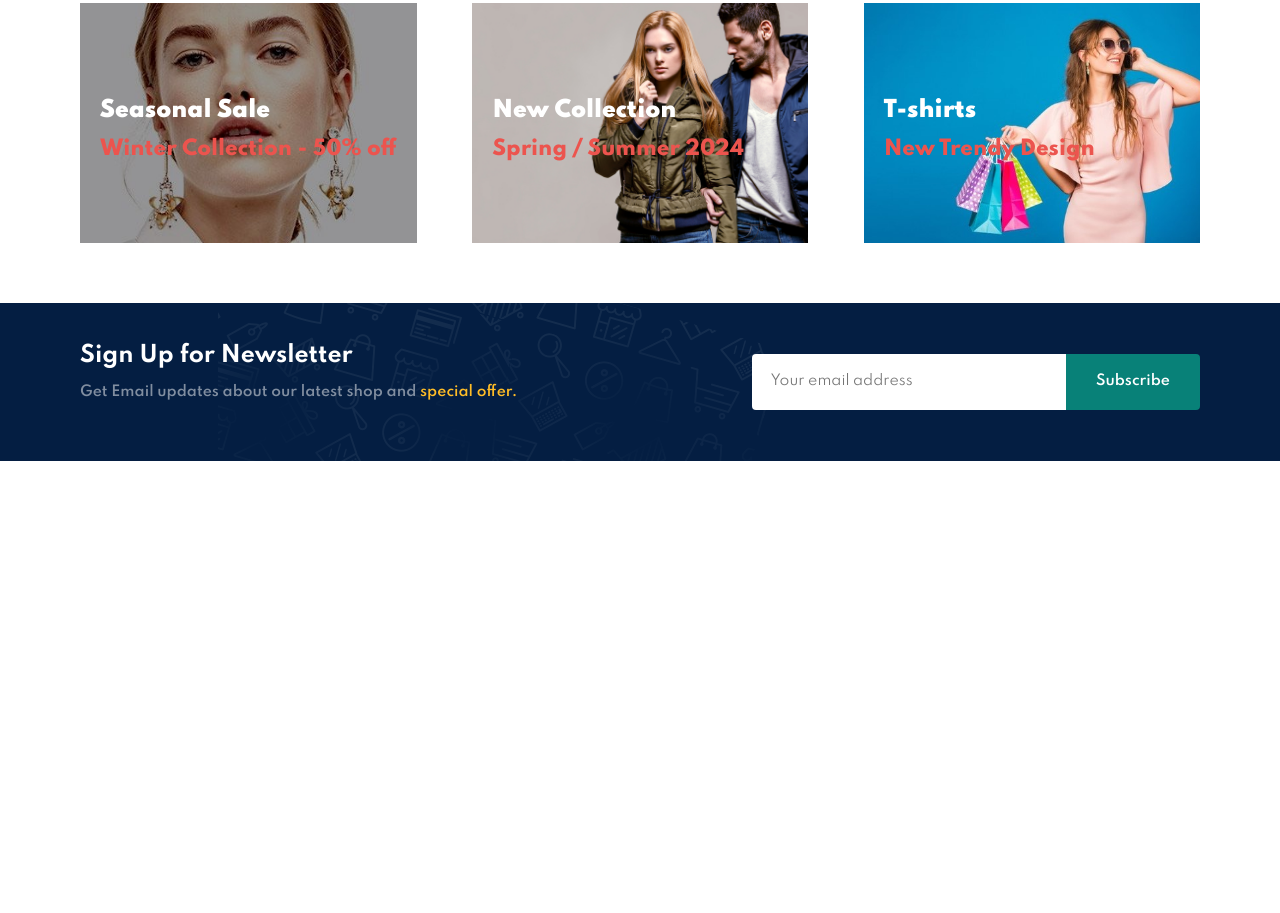
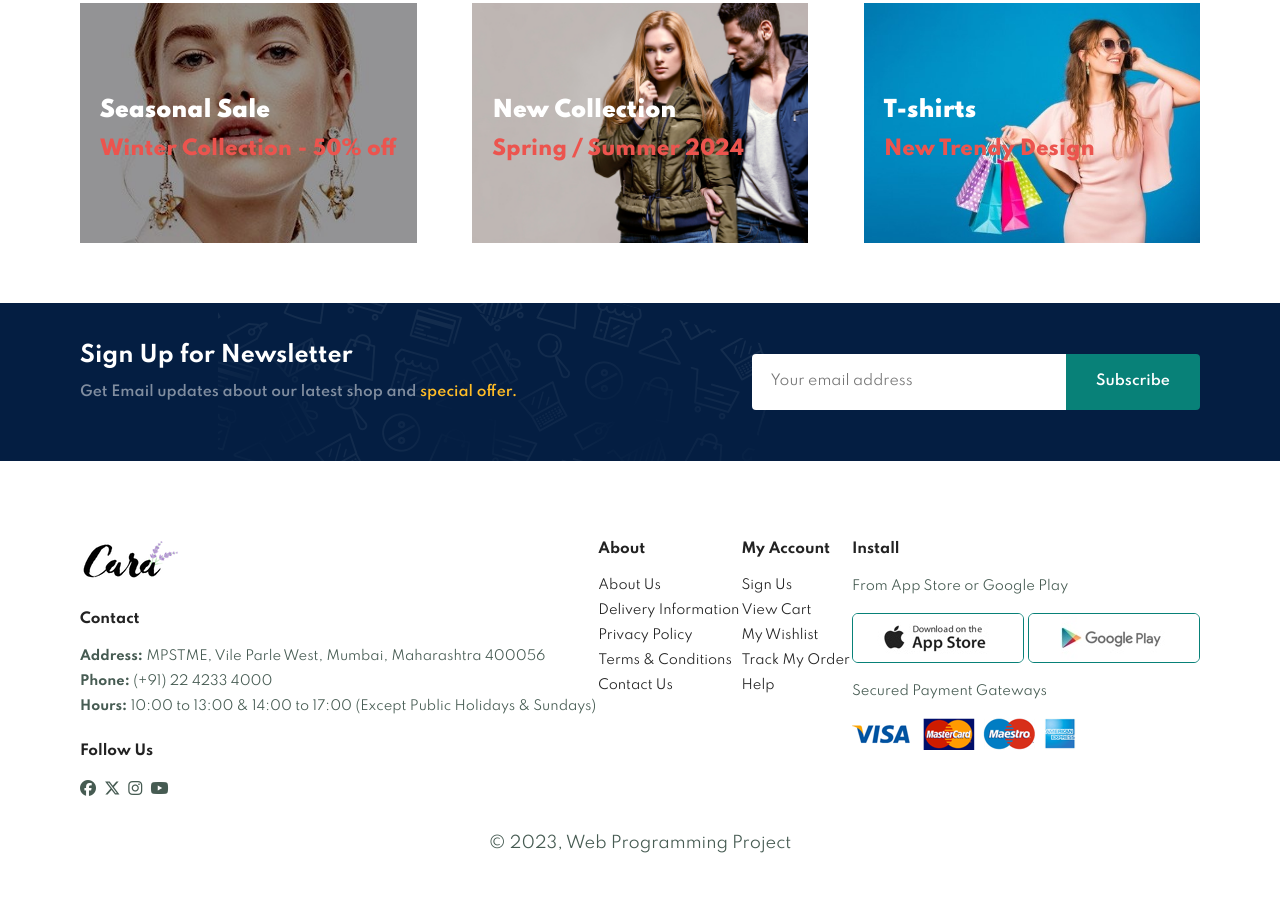
Before and after one commit to 0xRudraPatel/Ecommerce-Website, a plain HTML site: page index.html in a window 1280 px wide. Shown: the part 4379-5292 px from the top of the page. Before the commit the page ends 4880 px from the top, so only its background shows below. Drawn offline with Linux system fonts and the light colour scheme.

Commit message:
footer completed

```diff
--- a/index.html
+++ b/index.html
@@ -377,6 +377,68 @@
                 <button class="normal">Subscribe</button>
             </div>
         </section>
+
+        <footer id="footer" class="section-p1">
+            <div class="col">
+                <img class="logo" src="img/logo.png" alt="">
+                <h4>Contact</h4>
+                <p><strong>Address: </strong>MPSTME, Vile Parle West, Mumbai, Maharashtra 400056</p>
+                <p><strong>Phone: </strong>(+91) 22 4233 4000</p>
+                <p><strong>Hours: </strong>10:00 to 13:00 & 14:00 to 17:00 (Except Public Holidays & Sundays)</p>
+                <div class="follow">
+                    <h4>Follow Us</h4>
+                    <div class="icon">
+                        <span>
+                            <i class="fa-brands fa-facebook"></i>
+                        </span>
+                        <span>
+                            <i class="fa-brands fa-x-twitter"></i>
+                        </span>
+                        <span>
+                            <i class="fa-brands fa-instagram"></i>
+                        </span>
+                        <span>
+                            <i class="fa-brands fa-youtube"></i>
+                        </span>
+                    </div>
+                </div>
+            </div>
+
+            <div class="col">
+                <h4>About</h4>
+                <a href="#">About Us</a>
+                <a href="#">Delivery Information</a>
+                <a href="#">Privacy Policy</a>
+                <a href="#">Terms & Conditions</a>
+                <a href="#">Contact Us</a>
+            </div>
+
+            <div class="col">
+                <h4>My Account</h4>
+                <a href="#">Sign Us</a>
+                <a href="#">View Cart</a>
+                <a href="#">My Wishlist</a>
+                <a href="#">Track My Order</a>
+                <a href="#">Help</a>
+            </div>
+
+            <div class="col install">
+                <h4>Install</h4>
+                <p>From App Store or Google Play</p>
+                <div class="row">
+                    <img src="img/pay/app.jpg" alt="">
+                    <img src="img/pay/play.jpg" alt="">
+                </div>
+                <p>Secured Payment Gateways</p>
+                <img src="img/pay/pay.png" alt="">
+            </div>
+
+            <div class="copyright">
+                <p>&copy; 2023, Web Programming Project</p>
+            </div>
+
+        </footer>
+
         <script src="script.js"></script>
     </body>
 
--- a/style.css
+++ b/style.css
@@ -76,6 +76,8 @@ button.white{
 body {
   width: 100%;
 }
+
+/* =============================== Home Page Start ================================== /*
 
 /* Navbar */
 
@@ -475,3 +477,71 @@ body {
   border-top-left-radius: 0;
   border-bottom-left-radius: 0;
 }
+
+/* Footer */
+
+#footer{
+  display: flex;
+  flex-wrap: wrap;
+  justify-content: space-between;
+}
+
+#footer .col{
+  display: flex;
+  flex-direction: column;
+  align-items: flex-start;
+  margin-bottom: 20px;
+}
+
+#footer .logo{
+  margin-bottom: 30px;
+}
+
+#footer h4{
+  font-size: 14px;
+  padding-bottom: 20px;
+}
+
+#footer .col p{
+  font-size: 13px;
+  margin: 1px 0;
+  padding: 0 0 8px 0;
+}
+
+#footer a{
+  font-size: 13px;
+  text-decoration: none;
+  color: #222;
+  margin-bottom: 10px;
+}
+
+#footer .follow{
+  margin-top: 20px;
+}
+
+#footer .follow .icon span{
+  color: #465b52;
+  padding-right: 4px;
+  cursor: pointer;
+}
+
+#footer .follow .icon span:hover,
+#footer a:hover{
+  color: #088178;
+}
+
+#footer .install .row img{
+  border: 1px solid #088178;
+  border-radius: 6px;
+}
+
+#footer .install img{
+  margin: 10px 0 15px 0;
+}
+
+#footer .copyright{
+  width: 100%;
+  text-align: center  ;
+}
+
+/* =============================== Home Page End ================================== /*
```
